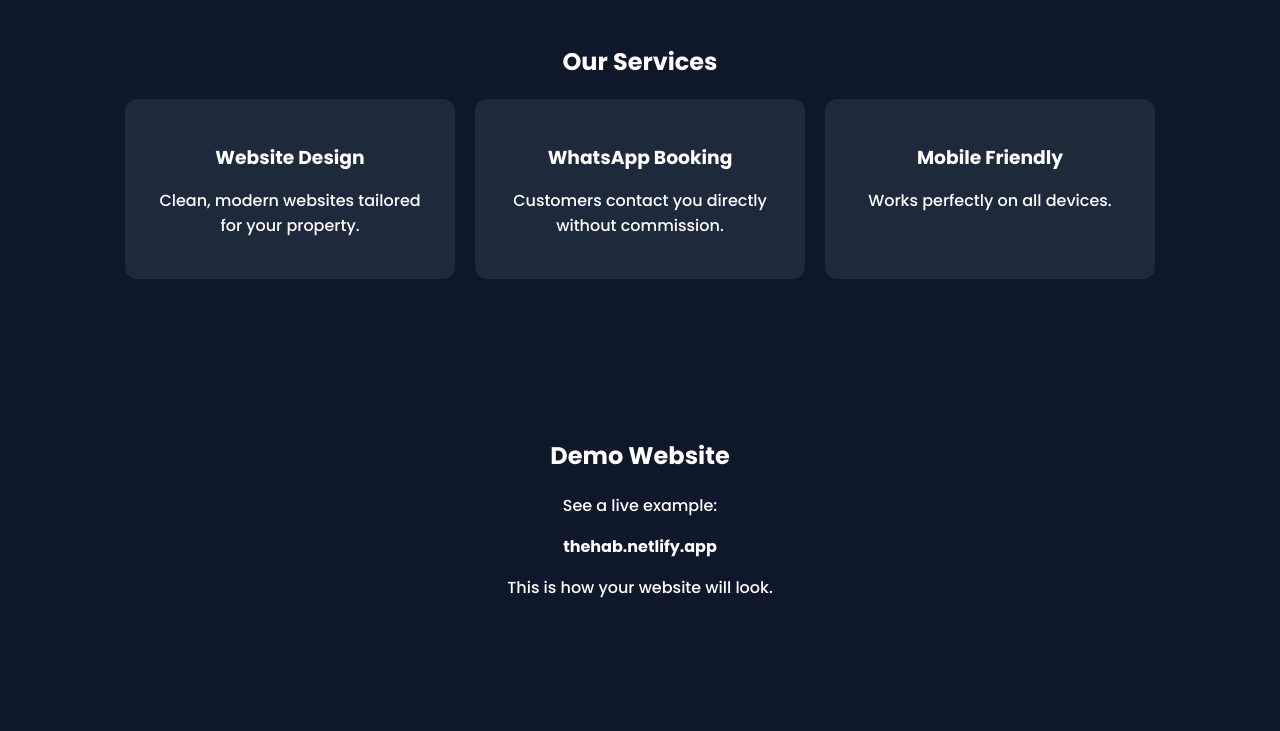
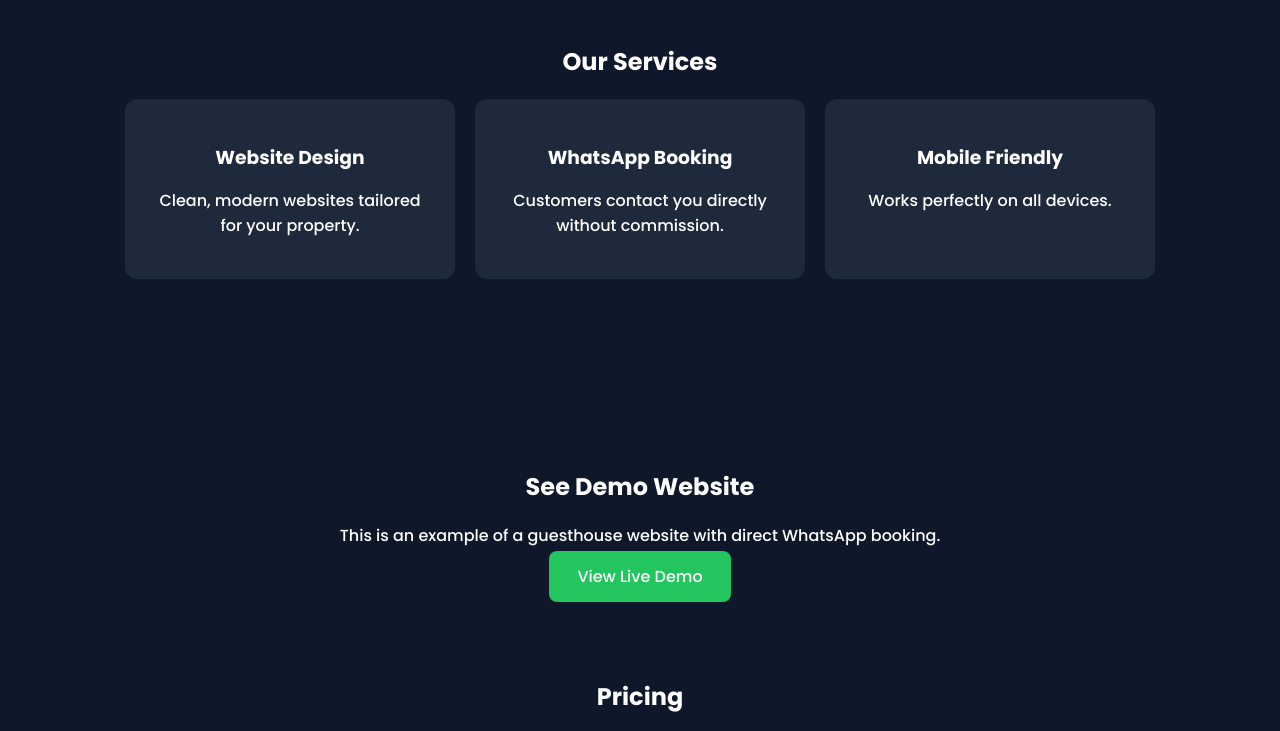
Before and after one commit to kurbahe-arch/shillongwebstudio, a plain HTML site: page index.html in a window 1280 px wide. Shown: the part 443-1174 px from the top of the page. Drawn offline with Linux system fonts and the light colour scheme.

Commit message:
Update index.html3

```diff
--- a/index.html
+++ b/index.html
@@ -124,10 +124,13 @@
 </div>
 
 <div class="section">
-<h2>Demo Website</h2>
-<p>See a live example:</p>
-<p><strong>thehab.netlify.app</strong></p>
-<p>This is how your website will look.</p>
+<div style="text-align:center; margin-top:50px;">
+    <h2>See Demo Website</h2>
+    <p>This is an example of a guesthouse website with direct WhatsApp booking.</p>
+
+    <a href="https://demo-bpxlkq9ts-solo59.vercel.app/" target="_blank" class="btn">
+        View Live Demo
+    </a>
 </div>
 
 <div class="section">
```
